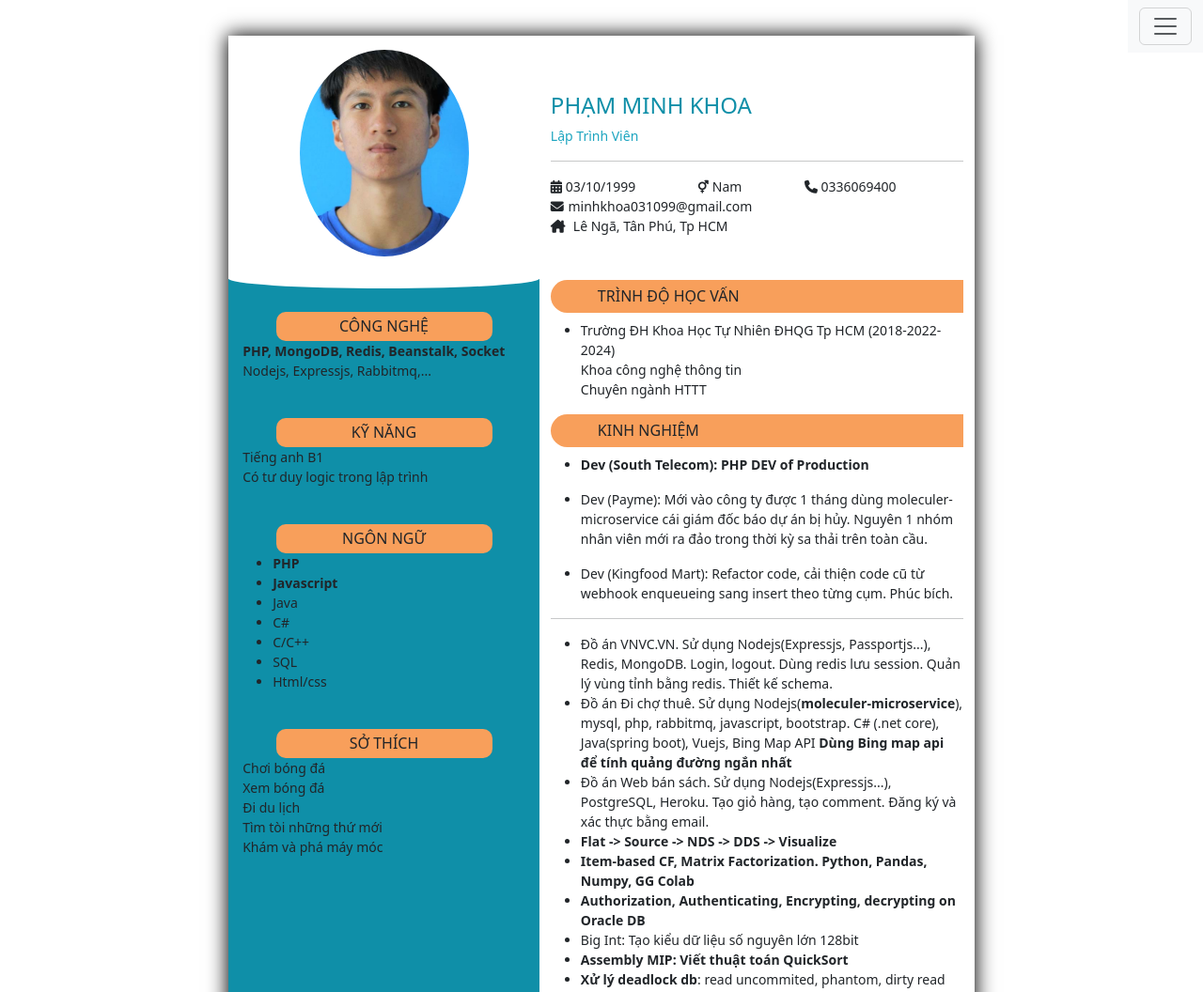
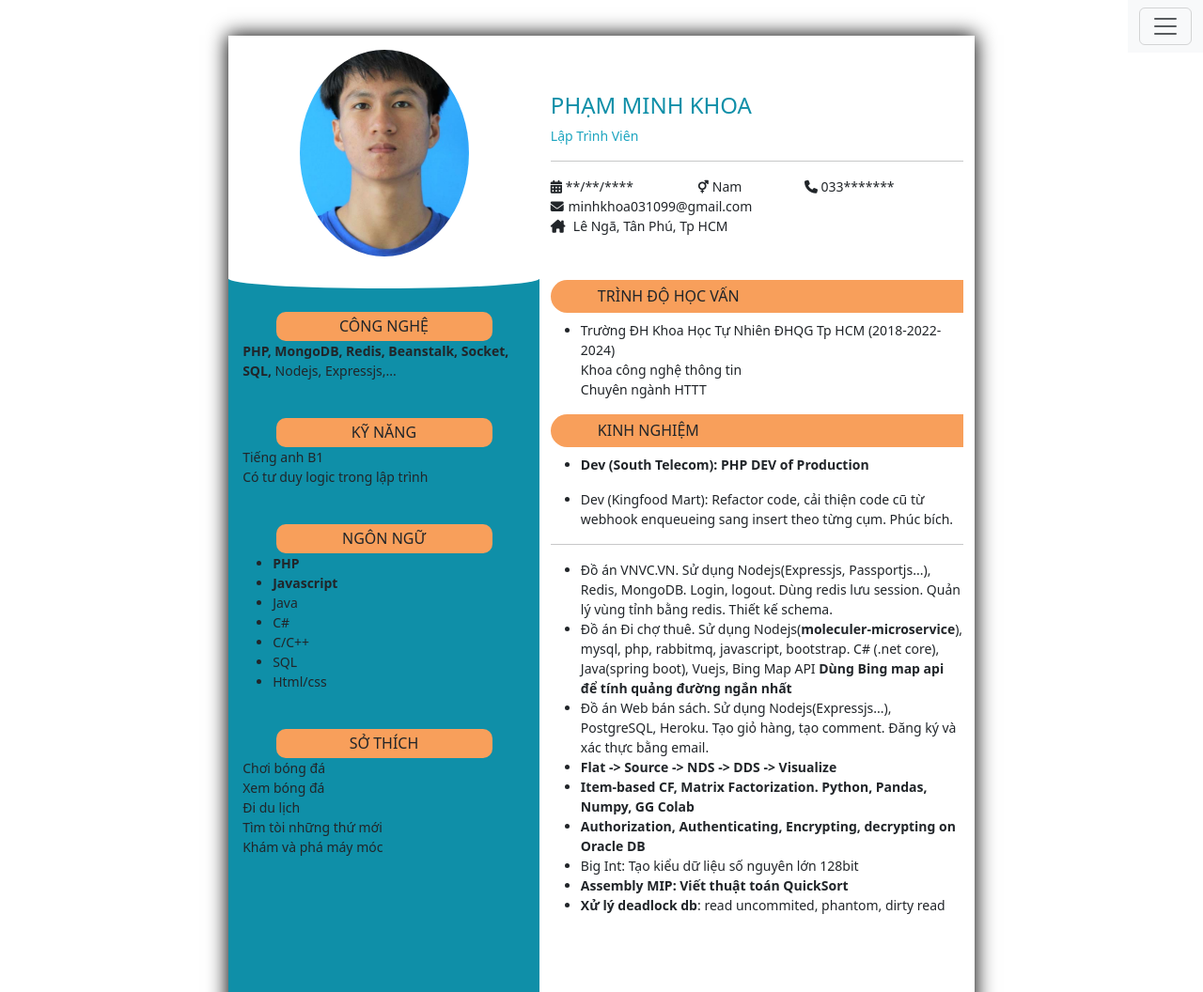
Before and after one commit to khoaminhi/my-html-css-cv, a plain HTML site: page index.html in a window 1280 px wide. Shown: the top 1056 px of the page at 94% size. Drawn offline with nearby package versions, Linux system fonts and the light colour scheme.

```diff
--- a/index.html
+++ b/index.html
@@ -45,7 +45,7 @@
                     <div class="row phone-age-inline">
                         <div class="col-4">
                             <i class="fa-solid fa-calendar-days"></i>
-                            <span>03/10/1999</span>
+                            <span>**/**/****</span>
                         </div>
                         <div class="col-3">
                             <i class="fa-solid fa-mars-and-venus"></i>
@@ -53,7 +53,7 @@
                         </div>
                         <div class="col-5">
                             <i class="fa-solid fa-phone"></i>
-                            <span>0336069400</span>
+                            <span>033*******</span>
                         </div>
                     </div>
                     <div class="row email-icon-inline">
@@ -78,7 +78,7 @@
                     <div class="left-div-margin">
                         <h6 class="h6-left left-h6-first">CÔNG NGHỆ</h6>
                         <p>
-                            <strong>PHP, MongoDB, Redis, Beanstalk, Socket</strong> Nodejs, Expressjs, Rabbitmq,...
+                            <strong>PHP, MongoDB, Redis, Beanstalk, Socket, SQL,</strong> Nodejs, Expressjs,...
                         </p>
                     </div>
                     <div class="left-div-margin">
@@ -127,11 +127,6 @@
                         <li><strong>Dev (South Telecom): PHP DEV of Production</strong></li>
                     </ul>
                     <ul>
-                        <li>Dev (Payme): Mới vào công ty được 1 tháng dùng moleculer-microservice cái giám đốc báo dự án bị hủy.
-                            Nguyên 1 nhóm nhân viên mới ra đảo trong thời kỳ sa thải trên toàn cầu.
-                        </li>
-                    </ul>
-                    <ul>
                         <li>Dev (Kingfood Mart): Refactor code, cải thiện code cũ từ webhook enqueueing sang insert theo từng cụm. Phúc bích.</li>
                     </ul>
                     <hr>
```
Also changed, not shown: 4 other files.
